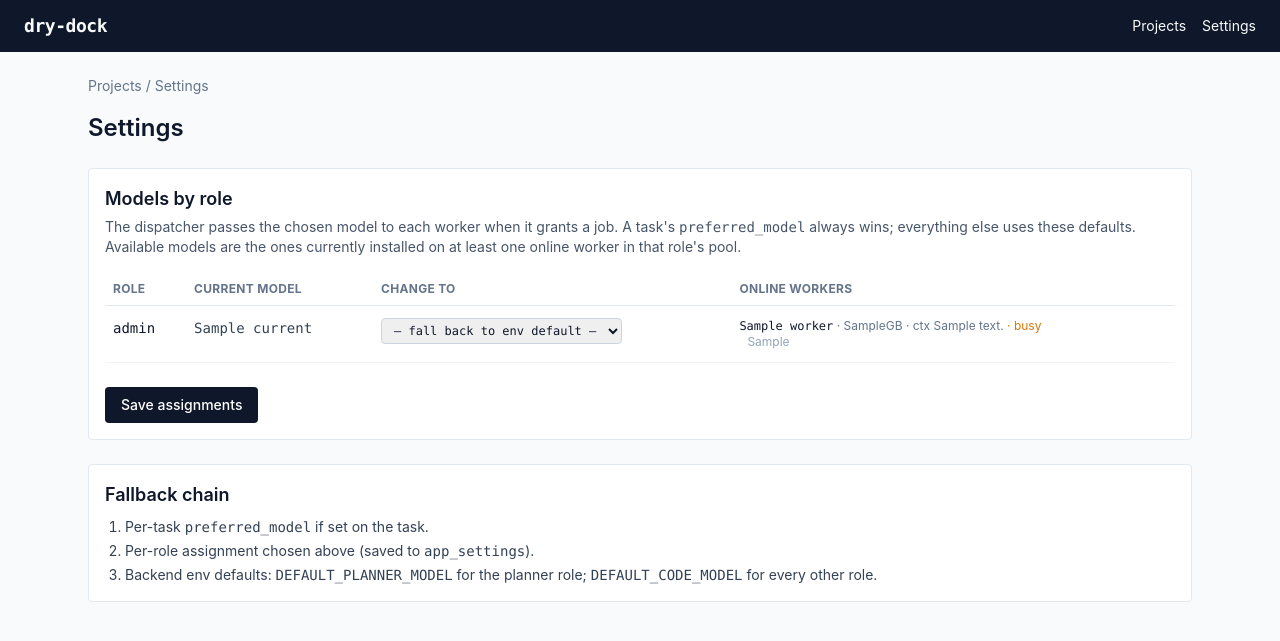
After one commit to will-barnard/dry-dock, a FastAPI app: template backend/app/templates/settings.html in a window 1280 px wide. The commit adds this page. Shown: the top 641 px of the page. Run offline with FastAPI, Linux system fonts and the light colour scheme; the template is opened without the code that fills it: most values are stand-ins (such as "Sample title", 1, 10 or a date in 2020); some libraries are stand-ins or nearby versions.

Commit message:
added settings

```diff
--- a/backend/app/main.py
+++ b/backend/app/main.py
@@ -13,7 +13,7 @@ from app.auth import AuthRedirect, get_current_user
 from app.config import get_settings
 from app.db import Base, engine
 from app.orchestrator.dispatcher import dispatcher
-from app.routes import auth, dashboard, projects, streams, tasks, workers
+from app.routes import auth, dashboard, projects, settings as settings_routes, streams, tasks, workers
 
 
 def _configure_logging() -> None:
@@ -100,6 +100,8 @@ app.include_router(projects.router, dependencies=_auth)
 app.include_router(tasks.router, dependencies=_auth)
 app.include_router(workers.http_router, dependencies=_auth)
 app.include_router(streams.router, dependencies=_auth)
+app.include_router(settings_routes.api_router, dependencies=_auth)
 
 # HTMX server-rendered views
 app.include_router(dashboard.router, dependencies=_auth)
+app.include_router(settings_routes.router, dependencies=_auth)
--- a/backend/app/orchestrator/dispatcher.py
+++ b/backend/app/orchestrator/dispatcher.py
@@ -20,6 +20,7 @@ from app.models import Project, Run, Task, TaskStatus
 from app.orchestrator.event_bus import bus
 from app.orchestrator.protocol import ClaimGrantMsg
 from app.orchestrator.router import select_worker_for_task
+from app.orchestrator.settings_service import get_role_model
 
 log = structlog.get_logger()
 
@@ -66,6 +67,11 @@ async def _dispatch_one_for_pool(pool: str) -> bool:
             session.add(run)
             await session.flush()
 
+            # If the task didn't specify a model, fall back to the role's
+            # configured default (stored in app_settings) — which itself falls
+            # back to the env-level DEFAULT_*_MODEL.
+            effective_model = task.preferred_model or await get_role_model(task.required_pool)
+
             grant = ClaimGrantMsg(
                 task_id=task.id,
                 run_id=run.id,
@@ -74,7 +80,7 @@ async def _dispatch_one_for_pool(pool: str) -> bool:
                 prompt=task.prompt,
                 required_pool=task.required_pool,
                 branch_name=task.branch_name,
-                preferred_model=task.preferred_model,
+                preferred_model=effective_model,
                 project={
                     "slug": project.slug,
                     "github_owner": project.github_owner,
--- a/backend/app/templates/base.html
+++ b/backend/app/templates/base.html
@@ -17,6 +17,7 @@
     <a href="/" class="font-mono font-semibold tracking-tight text-lg">dry-dock</a>
     <nav class="text-sm flex items-center gap-4">
       <a href="/" class="hover:text-amber-300">Projects</a>
+      <a href="/settings" class="hover:text-amber-300">Settings</a>
       {% if user %}
         <span class="text-xs text-slate-400 font-mono hidden sm:inline">{{ user.name or user.email }}</span>
         <form method="post" action="/logout" class="m-0">
--- /dev/null
+++ b/backend/app/templates/settings.html
@@ -0,0 +1,86 @@
+{% extends "base.html" %}
+{% block title %}Settings — dry-dock{% endblock %}
+{% block content %}
+<nav class="text-sm text-slate-500 mb-4"><a href="/" class="hover:underline">Projects</a> / Settings</nav>
+
+<header class="flex items-baseline justify-between">
+  <h1 class="text-2xl font-semibold">Settings</h1>
+</header>
+
+<section class="mt-6 bg-white border border-slate-200 rounded p-4">
+  <h2 class="text-lg font-semibold">Models by role</h2>
+  <p class="text-sm text-slate-600 mt-1">
+    The dispatcher passes the chosen model to each worker when it grants a job.
+    A task's <span class="font-mono">preferred_model</span> always wins; everything
+    else uses these defaults. Available models are the ones currently installed
+    on at least one online worker in that role's pool.
+  </p>
+
+  <form method="post" action="/settings" class="mt-4 space-y-3">
+    <table class="w-full text-sm">
+      <thead class="text-xs uppercase tracking-wide text-slate-500">
+        <tr class="border-b border-slate-200">
+          <th class="text-left py-2 px-2">Role</th>
+          <th class="text-left py-2 px-2">Current model</th>
+          <th class="text-left py-2 px-2">Change to</th>
+          <th class="text-left py-2 px-2">Online workers</th>
+        </tr>
+      </thead>
+      <tbody>
+        {% for row in rows %}
+          <tr class="border-b border-slate-100 align-top">
+            <td class="py-3 px-2 font-mono">{{ row.role }}</td>
+            <td class="py-3 px-2 font-mono text-slate-700">{{ row.current }}</td>
+            <td class="py-3 px-2">
+              {% if row.available %}
+                <select name="model.{{ row.role }}" class="border border-slate-300 rounded px-2 py-1 font-mono text-xs">
+                  <option value="">— fall back to env default —</option>
+                  {% for m in row.available %}
+                    <option value="{{ m }}" {% if m == row.current %}selected{% endif %}>{{ m }}</option>
+                  {% endfor %}
+                </select>
+              {% else %}
+                <span class="text-slate-400 italic text-xs">No online workers in this pool. Start one to choose a model.</span>
+                <input type="hidden" name="model.{{ row.role }}" value="">
+              {% endif %}
+            </td>
+            <td class="py-3 px-2 text-xs">
+              {% if row.workers %}
+                <ul class="space-y-1">
+                  {% for w in row.workers %}
+                    <li>
+                      <span class="font-mono">{{ w.name }}</span>
+                      <span class="text-slate-500">· {{ w.ram_gb }}GB · ctx {{ w.max_context }}</span>
+                      {% if w.current_task_id %}
+                        <span class="text-amber-600">· busy</span>
+                      {% endif %}
+                      {% if w.installed_models %}
+                        <div class="text-slate-400 ml-2">{{ w.installed_models | join(', ') }}</div>
+                      {% endif %}
+                    </li>
+                  {% endfor %}
+                </ul>
+              {% else %}
+                <span class="text-slate-400 italic">none</span>
+              {% endif %}
+            </td>
+          </tr>
+        {% endfor %}
+      </tbody>
+    </table>
+
+    <div class="pt-3">
+      <button class="bg-slate-900 text-white text-sm font-medium px-4 py-2 rounded">Save assignments</button>
+    </div>
+  </form>
+</section>
+
+<section class="mt-6 bg-white border border-slate-200 rounded p-4">
+  <h2 class="text-lg font-semibold">Fallback chain</h2>
+  <ol class="mt-2 text-sm text-slate-700 list-decimal ml-5 space-y-1">
+    <li>Per-task <span class="font-mono">preferred_model</span> if set on the task.</li>
+    <li>Per-role assignment chosen above (saved to <span class="font-mono">app_settings</span>).</li>
+    <li>Backend env defaults: <span class="font-mono">DEFAULT_PLANNER_MODEL</span> for the planner role; <span class="font-mono">DEFAULT_CODE_MODEL</span> for every other role.</li>
+  </ol>
+</section>
+{% endblock %}
```
Also changed, not shown: backend/app/models.py (+17 -0 lines), backend/app/orchestrator/router.py (+10 -5 lines), backend/app/orchestrator/settings_service.py (added, +155 -0 lines), backend/app/routes/settings.py (added, +90 -0 lines), worker/docker-compose.example.yml (+7 -0 lines).
